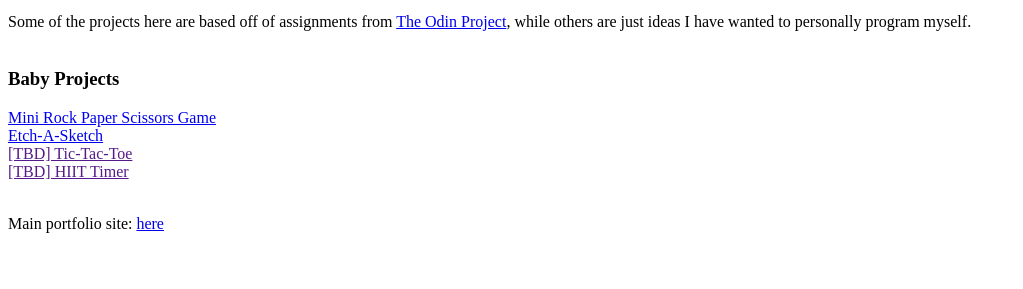
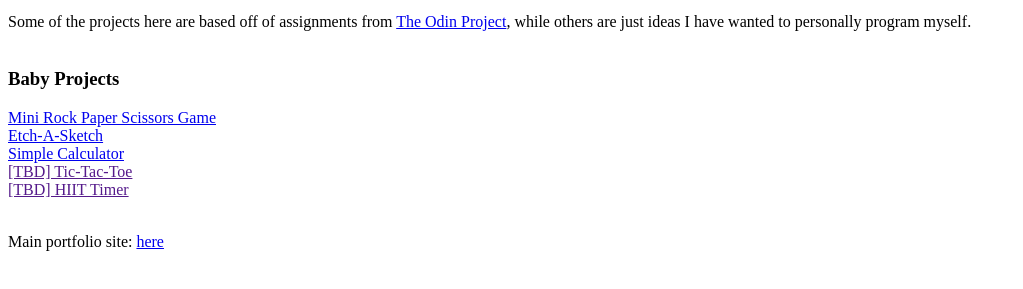
Before and after one commit to kristibui/javascript_playground, a plain HTML site: page index.html in a window 1280 px wide. Shown: the part 87-376 px from the top of the page, without its empty margins (0-1023 px from the left). Drawn offline with Linux system fonts and the light colour scheme.

Commit message:
Add calc to index

```diff
--- a/index.html
+++ b/index.html
@@ -13,6 +13,7 @@ have wanted to personally program myself.
 <h3>Baby Projects</h3>
 <a href='rock_paper_scissors.html'>Mini Rock Paper Scissors Game</a><br>
 <a href='etch_a_sketch.html'>Etch-A-Sketch</a><br>
+<a href='calculator.html'>Simple Calculator</a><br>
 <a href=''>[TBD] Tic-Tac-Toe</a><br>
 <a href=''>[TBD] HIIT Timer</a><br>
 <br>
```
